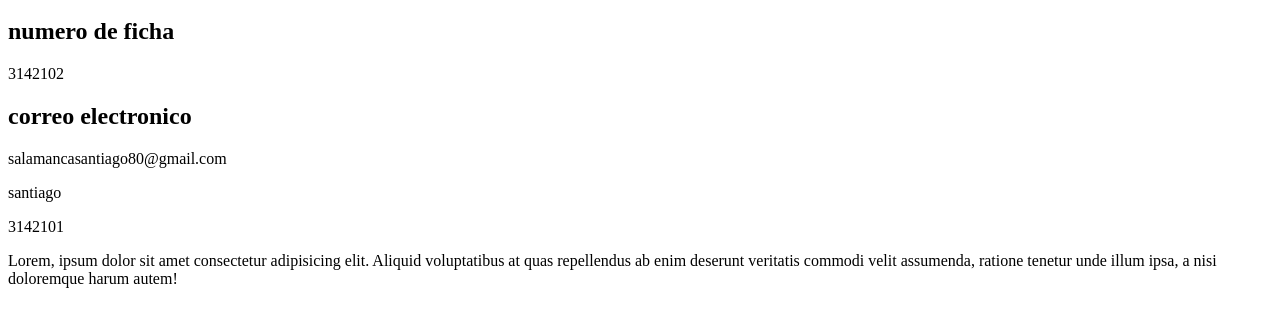
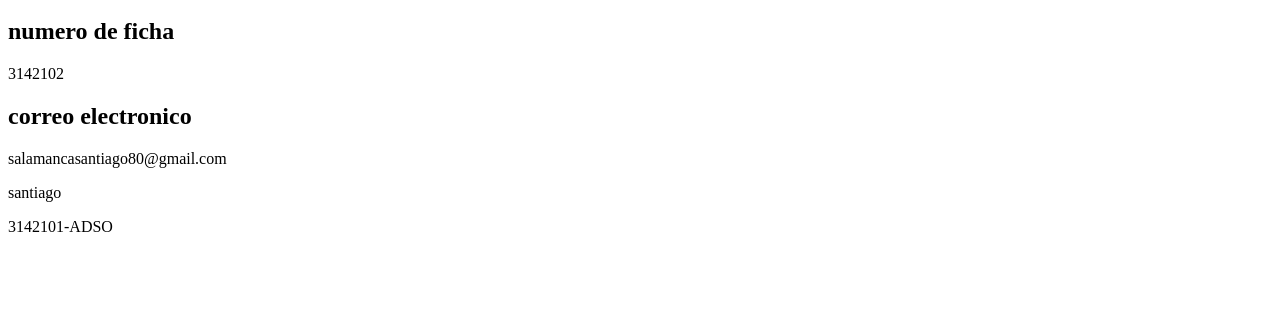
Before and after one commit to santiagoSM-git/santiago-salamanca-mu-oz-1059237550, a plain HTML site: page vinculo.html in a window 1280 px wide. Shown: the part 118-444 px from the top of the page. Drawn offline with Linux system fonts and the light colour scheme.

Commit message:
vinculo.htmlmod

```diff
--- a/.qodo/vinculo.html
+++ b/vinculo.html
@@ -23,8 +23,7 @@
         <p>salamancasantiago80@gmail.com</p>
 </section>
 <p>santiago </p>
-<p>3142101</p>
-<p>Lorem, ipsum dolor sit amet consectetur adipisicing elit. Aliquid voluptatibus at quas repellendus ab enim deserunt veritatis commodi velit assumenda, ratione tenetur unde illum ipsa, a nisi doloremque harum autem!</p>
+<p>3142101-ADSO</p>
 
 
 
```
Also changed, not shown: index.html (+1 -2 lines).
